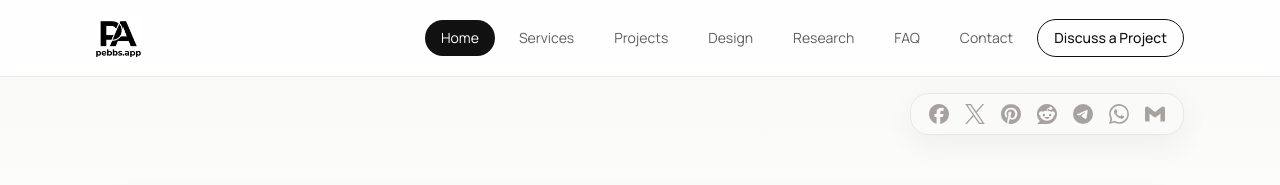
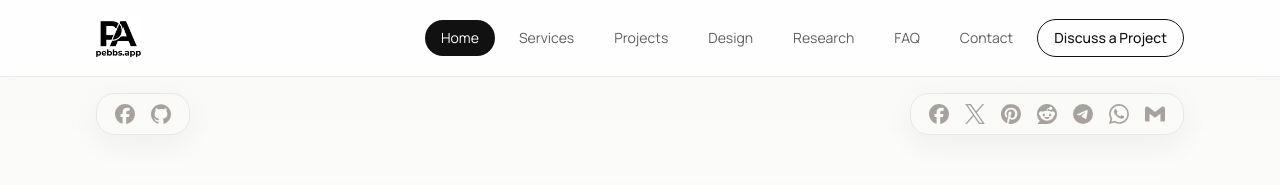
Before and after one commit to slurms666/pebbs-homepage, a Next.js app: page / in a window 1280 px wide. Shown: the top 185 px of the page. Built offline with nearby package versions, Linux system fonts and the light colour scheme.

Commit message:
Add homepage profile social links

```diff
--- a/components/page-share-bar.tsx
+++ b/components/page-share-bar.tsx
@@ -19,6 +19,40 @@ const pageTitles: Record<string, string> = {
   "/contact": "Contact | Pebbs.app"
 };
 
+const socialProfiles = [
+  {
+    href: "https://www.facebook.com/profile.php?id=61566248830933",
+    iconHref: "/share-icons/facebook.svg",
+    label: "Facebook",
+    hoverColorClass: "hover:text-[#1877f2]"
+  },
+  {
+    href: "https://github.com/slurms666/",
+    iconHref: "/social-icons/github.svg",
+    label: "GitHub",
+    hoverColorClass: "hover:text-[#111111]"
+  }
+];
+
+function MaskedIcon({ iconHref }: { iconHref: string }) {
+  return (
+    <span
+      aria-hidden="true"
+      className="block h-5 w-5 bg-current"
+      style={{
+        WebkitMaskImage: `url(${iconHref})`,
+        WebkitMaskPosition: "center",
+        WebkitMaskRepeat: "no-repeat",
+        WebkitMaskSize: "contain",
+        maskImage: `url(${iconHref})`,
+        maskPosition: "center",
+        maskRepeat: "no-repeat",
+        maskSize: "contain"
+      }}
+    />
+  );
+}
+
 export function PageShareBar() {
   const pathname = usePathname();
   const [pageTitle, setPageTitle] = useState(pageTitles[pathname] ?? "Pebbs.app");
@@ -30,7 +64,23 @@ export function PageShareBar() {
 
   return (
     <div className="section-shell pt-3 sm:pt-4">
-      <div className="flex justify-center md:justify-end">
+      <div className="flex flex-col items-center justify-between gap-3 md:flex-row">
+        <div className="hairline inline-flex max-w-full flex-wrap items-center justify-center gap-3 rounded-[1.15rem] bg-white/92 px-3 py-2 shadow-card sm:px-4">
+          {socialProfiles.map((profile) => (
+            <a
+              key={profile.label}
+              href={profile.href}
+              aria-label={`Visit Pebbs.app on ${profile.label}`}
+              className={`inline-flex h-6 w-6 items-center justify-center overflow-visible text-stone-400 transition-colors ${profile.hoverColorClass}`}
+              rel="noreferrer"
+              target="_blank"
+              title={`Pebbs.app on ${profile.label}`}
+            >
+              <MaskedIcon iconHref={profile.iconHref} />
+            </a>
+          ))}
+        </div>
+
         <div className="hairline inline-flex max-w-full flex-wrap items-center justify-center gap-3 rounded-[1.15rem] bg-white/92 px-3 py-2 shadow-card sm:px-4">
           {preferredPlatformOrder.map((platformKey) => {
             const platform = sharePlatformDefinitions[platformKey];
@@ -51,20 +101,7 @@ export function PageShareBar() {
                 target={isEmail ? undefined : "_blank"}
                 title={`Share on ${platform.label}`}
               >
-                <span
-                  aria-hidden="true"
-                  className="block h-5 w-5 bg-current"
-                  style={{
-                    WebkitMaskImage: `url(/share-icons/${platformKey}.svg)`,
-                    WebkitMaskPosition: "center",
-                    WebkitMaskRepeat: "no-repeat",
-                    WebkitMaskSize: "contain",
-                    maskImage: `url(/share-icons/${platformKey}.svg)`,
-                    maskPosition: "center",
-                    maskRepeat: "no-repeat",
-                    maskSize: "contain"
-                  }}
-                />
+                <MaskedIcon iconHref={`/share-icons/${platformKey}.svg`} />
               </a>
             );
           })}
```
Also changed, not shown: public/social-icons/github.svg (added).
